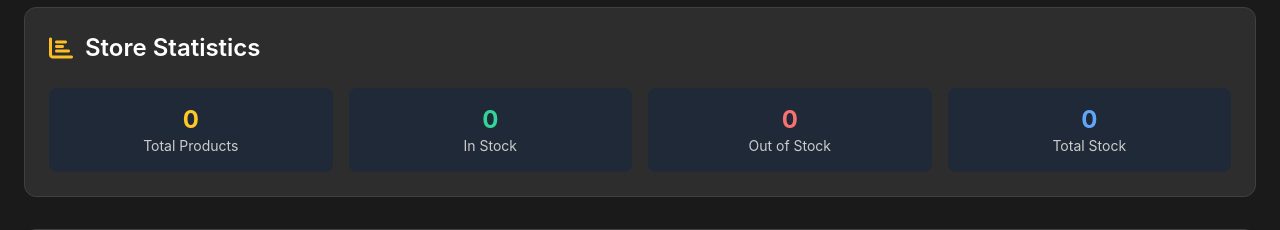
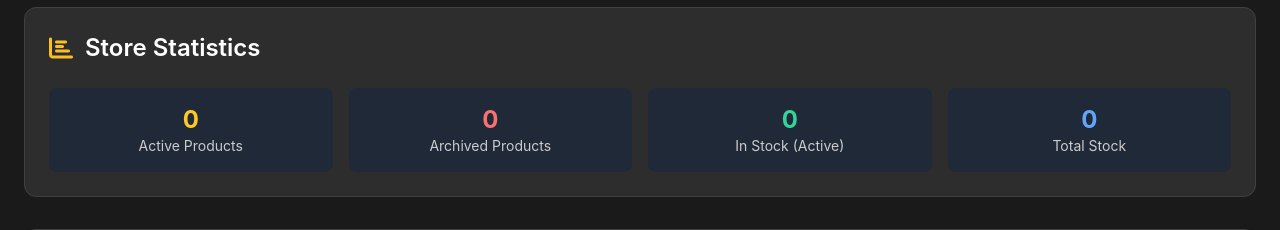
Before and after one commit to code-wolf-byte/Devil2DevilEconomy, a Flask app: template templates/admin.html in a window 1280 px wide. Shown: the part 519-749 px from the top of the page. Run offline with Flask 3, Linux system fonts and the light colour scheme; the template is opened without the code that fills it, so the values that code supplies are empty; parts of the project's set-up code (start-up, migrations or seed data) failed here and were passed over.

Commit message:
Fixed Deleting products

```diff
--- a/app.py
+++ b/app.py
@@ -424,6 +424,8 @@ class Product(db.Model):
     stock = db.Column(db.Integer, nullable=True, default=None)  # None = unlimited, 0 = out of stock, >0 = limited stock
     image_url = db.Column(db.String(200))
     created_at = db.Column(db.DateTime, default=datetime.utcnow)
+    is_active = db.Column(db.Boolean, default=True)  # True = visible in store, False = archived/hidden
+    archived_at = db.Column(db.DateTime)  # When the product was archived
 
     # Digital product fields
     product_type = db.Column(db.String(50), default='physical')  # physical, role, minecraft_skin, game_code, custom
@@ -684,6 +686,32 @@ def update_minecraft_skin_delivery_methods():
 # Run the update function
 update_minecraft_skin_delivery_methods()
 
+def migrate_product_active_status():
+    """Ensure all existing products are marked as active"""
+    try:
+        with app.app_context():
+            # Find products with NULL is_active status (from before the column was added)
+            products_to_update = Product.query.filter(Product.is_active.is_(None)).all()
+
+            if products_to_update:
+                for product in products_to_update:
+                    product.is_active = True
+
+                db.session.commit()
+                app_logger.info(f"Migrated {len(products_to_update)} products to active status")
+            else:
+                app_logger.info("All products already have active status set")
+
+    except Exception as e:
+        app_logger.error(f"Error migrating product active status: {e}")
+        try:
+            db.session.rollback()
+        except RuntimeError:
+            pass
+
+# Run the migration
+migrate_product_active_status()
+
 # Initialize login manager
 @login_manager.user_loader
 def load_user(user_id):
@@ -793,7 +821,8 @@ class DigitalDeliveryService:
 
 @app.route('/')
 def index():
-    products = Product.query.all()
+    # Only show active products in the storefront
+    products = Product.query.filter_by(is_active=True).all()
 
     # Fix any None values in products before sending to template
     for product in products:
@@ -1154,7 +1183,8 @@ def admin_panel():
         flash('Access denied. Admin privileges required.')
         return redirect(url_for('index'))
 
-    products = Product.query.all()
+    # Show all products in admin panel (active and archived), ordered by status and creation date
+    products = Product.query.order_by(Product.is_active.desc(), Product.created_at.desc()).all()
 
     # Fix any None values in products before sending to template
     for product in products:
@@ -1415,22 +1445,96 @@ def delete_product(product_id):
     product_name = product.name
 
     try:
-        # Delete associated image file if it exists
+        # Check if there are any purchases for this product
+        purchase_count = Purchase.query.filter_by(product_id=product_id).count()
+
+        if purchase_count > 0:
+            # Archive the product instead of deleting it to preserve purchase history
+            product.is_active = False
+            product.archived_at = datetime.now(dt.timezone.utc)
+            db.session.commit()
+
+            flash(f'Product "{product_name}" has been removed from the store (archived). '
+                  f'Purchase history for {purchase_count} purchase(s) has been preserved.')
+            app_logger.info(f"Product {product_name} archived by admin {current_user.username} due to existing purchases")
+            return redirect(url_for('admin_panel'))
+
+        # Check for any role assignments or download tokens associated with this product
+        role_assignment_count = db.session.query(RoleAssignment).join(Purchase).filter(Purchase.product_id == product_id).count()
+        download_token_count = db.session.query(DownloadToken).join(Purchase).filter(Purchase.product_id == product_id).count()
+
+        if role_assignment_count > 0 or download_token_count > 0:
+            # Archive the product instead of deleting it to preserve digital delivery integrity
+            product.is_active = False
+            product.archived_at = datetime.now(dt.timezone.utc)
+            db.session.commit()
+
+            flash(f'Product "{product_name}" has been removed from the store (archived). '
+                  f'Digital delivery records have been preserved.')
+            app_logger.info(f"Product {product_name} archived by admin {current_user.username} due to delivery records")
+            return redirect(url_for('admin_panel'))
+
+        # No purchases or delivery records - safe to actually delete
+        # Delete associated image files if they exist
+        files_to_delete = []
         if product.image_url:
-            image_path = os.path.join(app.config['UPLOAD_FOLDER'], product.image_url)
-            if os.path.exists(image_path):
-                try:
-                    os.remove(image_path)
-                    app_logger.info(f"Deleted image file: {product.image_url}")
-                except Exception as e:
-                    app_logger.error(f"Error deleting image file: {e}")
-
+            files_to_delete.append(product.image_url)
+        if hasattr(product, 'preview_image_url') and product.preview_image_url:
+            files_to_delete.append(product.preview_image_url)
+        if hasattr(product, 'download_file_url') and product.download_file_url:
+            files_to_delete.append(product.download_file_url)
+
+        for filename in files_to_delete:
+            if filename:
+                image_path = os.path.join(app.config['UPLOAD_FOLDER'], filename)
+                if os.path.exists(image_path):
+                    try:
+                        os.remove(image_path)
+                        app_logger.info(f"Deleted file: {filename}")
+                    except Exception as e:
+                        app_logger.error(f"Error deleting file {filename}: {e}")
+
+        # Actually delete the product (no purchase history to preserve)
         db.session.delete(product)
         db.session.commit()
         flash(f'Product "{product_name}" deleted successfully!')
+        app_logger.info(f"Product {product_name} permanently deleted by admin {current_user.username}")
+
     except Exception as e:
+        db.session.rollback()
         flash(f'Error deleting product: {str(e)}')
         app_logger.error(f"Error in delete_product: {e}")
+
+    return redirect(url_for('admin_panel'))
+
+@app.route('/admin/product/<int:product_id>/restore', methods=['POST'])
+@login_required
+def restore_product(product_id):
+    """Restore an archived product back to the store"""
+    if not current_user.is_admin:
+        flash('Access denied. Admin privileges required.')
+        return redirect(url_for('index'))
+
+    product = Product.query.get_or_404(product_id)
+    product_name = product.name
+
+    try:
+        if product.is_active:
+            flash(f'Product "{product_name}" is already active in the store.')
+            return redirect(url_for('admin_panel'))
+
+        # Restore the product to active status
+        product.is_active = True
+        product.archived_at = None
+        db.session.commit()
+
+        flash(f'Product "{product_name}" has been restored to the store!')
+        app_logger.info(f"Product {product_name} restored by admin {current_user.username}")
+
+    except Exception as e:
+        db.session.rollback()
+        flash(f'Error restoring product: {str(e)}')
+        app_logger.error(f"Error in restore_product: {e}")
 
     return redirect(url_for('admin_panel'))
 
--- a/templates/admin.html
+++ b/templates/admin.html
@@ -49,24 +49,24 @@
         </h2>
         <div class="grid grid-cols-1 md:grid-cols-4 gap-4">
             <div class="bg-gray-800 p-4 rounded-lg text-center">
-                <div class="text-2xl font-bold asu-gold">{{ products|length }}</div>
-                <div class="text-sm text-muted">Total Products</div>
+                <div class="text-2xl font-bold asu-gold">{{ products|selectattr('is_active', 'equalto', true)|list|length }}</div>
+                <div class="text-sm text-muted">Active Products</div>
+            </div>
+            <div class="bg-gray-800 p-4 rounded-lg text-center">
+                <div class="text-2xl font-bold text-red-400">
+                    {{ products|selectattr('is_active', 'equalto', false)|list|length }}
+                </div>
+                <div class="text-sm text-muted">Archived Products</div>
             </div>
             <div class="bg-gray-800 p-4 rounded-lg text-center">
                 <div class="text-2xl font-bold text-green-400">
-                    {{ (products|selectattr('stock', 'greaterthan', 0)|list|length) + (products|selectattr('stock', 'equalto', -1)|list|length) }}
+                    {{ (products|selectattr('is_active', 'equalto', true)|selectattr('stock', 'greaterthan', 0)|list|length) + (products|selectattr('is_active', 'equalto', true)|selectattr('stock', 'equalto', -1)|list|length) }}
                 </div>
-                <div class="text-sm text-muted">In Stock</div>
-            </div>
-            <div class="bg-gray-800 p-4 rounded-lg text-center">
-                <div class="text-2xl font-bold text-red-400">
-                    {{ products|selectattr('stock', 'equalto', 0)|list|length }}
-                </div>
-                <div class="text-sm text-muted">Out of Stock</div>
+                <div class="text-sm text-muted">In Stock (Active)</div>
             </div>
             <div class="bg-gray-800 p-4 rounded-lg text-center">
                 <div class="text-2xl font-bold text-blue-400">
-                    {{ products|selectattr('stock', 'greaterthan', 0)|sum(attribute='stock') if products else 0 }}
+                    {{ products|selectattr('is_active', 'equalto', true)|selectattr('stock', 'greaterthan', 0)|sum(attribute='stock') if products else 0 }}
                 </div>
                 <div class="text-sm text-muted">Total Stock</div>
             </div>
@@ -101,12 +101,12 @@
                     </thead>
                     <tbody>
                         {% for product in products %}
-                            <tr class="border-b border-gray-700 hover:bg-gray-800 transition-colors">
+                            <tr class="border-b border-gray-700 hover:bg-gray-800 transition-colors {% if not product.is_active %}opacity-60 bg-gray-850{% endif %}">
                                 <td class="py-4 px-2">
                                     {% if product.image_url %}
                                         <img src="{{ url_for('static', filename='uploads/' + product.image_url) }}"
                                              alt="{{ product.name }}"
-                                             class="w-16 h-16 object-cover rounded-lg">
+                                             class="w-16 h-16 object-cover rounded-lg {% if not product.is_active %}grayscale{% endif %}">
                                     {% else %}
                                         <div class="w-16 h-16 bg-gray-700 rounded-lg flex items-center justify-center">
                                             <i class="fas fa-image text-gray-500"></i>
@@ -114,7 +114,14 @@
                                     {% endif %}
                                 </td>
                                 <td class="py-4 px-2">
-                                    <div class="font-semibold">{{ product.name }}</div>
+                                    <div class="font-semibold flex items-center">
+                                        {{ product.name }}
+                                        {% if not product.is_active %}
+                                            <span class="ml-2 bg-red-600 text-white px-2 py-1 rounded-full text-xs">
+                                                <i class="fas fa-archive mr-1"></i>ARCHIVED
+                                            </span>
+                                        {% endif %}
+                                    </div>
                                     <div class="text-sm text-muted">{{ product.description[:50] }}{% if product.description|length > 50 %}...{% endif %}</div>
                                 </td>
                                 <td class="py-4 px-2">
@@ -146,14 +153,25 @@
                                            class="bg-blue-600 hover:bg-blue-700 text-white px-3 py-1 rounded text-sm transition-colors">
                                             <i class="fas fa-edit mr-1"></i>Edit
                                         </a>
+                                        {% if product.is_active %}
                                             <form method="POST" action="{{ url_for('delete_product', product_id=product.id) }}"
                                                   style="display: inline;"
-                                              onsubmit="return confirm('Are you sure you want to delete {{ product.name }}?')">
+                                                  onsubmit="return confirm('Are you sure you want to remove {{ product.name }} from the store?')">
                                                 <button type="submit"
                                                         class="bg-red-600 hover:bg-red-700 text-white px-3 py-1 rounded text-sm transition-colors">
-                                                <i class="fas fa-trash mr-1"></i>Delete
+                                                    <i class="fas fa-archive mr-1"></i>Remove
                                                 </button>
                                             </form>
+                                        {% else %}
+                                            <form method="POST" action="{{ url_for('restore_product', product_id=product.id) }}"
+                                                  style="display: inline;"
+                                                  onsubmit="return confirm('Are you sure you want to restore {{ product.name }} to the store?')">
+                                                <button type="submit"
+                                                        class="bg-green-600 hover:bg-green-700 text-white px-3 py-1 rounded text-sm transition-colors">
+                                                    <i class="fas fa-undo mr-1"></i>Restore
+                                                </button>
+                                            </form>
+                                        {% endif %}
                                     </div>
                                 </td>
                             </tr>
@@ -165,12 +183,12 @@
             <!-- Mobile Card View -->
             <div class="lg:hidden space-y-4">
                 {% for product in products %}
-                    <div class="card p-4">
+                    <div class="card p-4 {% if not product.is_active %}opacity-60 bg-gray-850{% endif %}">
                         <div class="flex items-start space-x-4">
                             {% if product.image_url %}
                                 <img src="{{ url_for('static', filename='uploads/' + product.image_url) }}"
                                      alt="{{ product.name }}"
-                                     class="w-16 h-16 object-cover rounded-lg flex-shrink-0">
+                                     class="w-16 h-16 object-cover rounded-lg flex-shrink-0 {% if not product.is_active %}grayscale{% endif %}">
                             {% else %}
                                 <div class="w-16 h-16 bg-gray-700 rounded-lg flex items-center justify-center flex-shrink-0">
                                     <i class="fas fa-image text-gray-500"></i>
@@ -178,7 +196,14 @@
                             {% endif %}
 
                             <div class="flex-1 min-w-0">
-                                <h3 class="font-semibold text-lg">{{ product.name }}</h3>
+                                <h3 class="font-semibold text-lg flex items-center">
+                                    {{ product.name }}
+                                    {% if not product.is_active %}
+                                        <span class="ml-2 bg-red-600 text-white px-2 py-1 rounded-full text-xs">
+                                            <i class="fas fa-archive mr-1"></i>ARCHIVED
+                                        </span>
+                                    {% endif %}
+                                </h3>
                                 <p class="text-sm text-muted mb-2">{{ product.description }}</p>
 
                                 <div class="flex items-center justify-between mb-3">
@@ -205,14 +230,25 @@
                                        class="bg-blue-600 hover:bg-blue-700 text-white px-3 py-1 rounded text-sm transition-colors">
                                         <i class="fas fa-edit mr-1"></i>Edit
                                     </a>
+                                    {% if product.is_active %}
                                         <form method="POST" action="{{ url_for('delete_product', product_id=product.id) }}"
                                               style="display: inline;"
-                                          onsubmit="return confirm('Are you sure you want to delete {{ product.name }}?')">
+                                              onsubmit="return confirm('Are you sure you want to remove {{ product.name }} from the store?')">
                                             <button type="submit"
                                                     class="bg-red-600 hover:bg-red-700 text-white px-3 py-1 rounded text-sm transition-colors">
-                                            <i class="fas fa-trash mr-1"></i>Delete
+                                                <i class="fas fa-archive mr-1"></i>Remove
                                             </button>
                                         </form>
+                                    {% else %}
+                                        <form method="POST" action="{{ url_for('restore_product', product_id=product.id) }}"
+                                              style="display: inline;"
+                                              onsubmit="return confirm('Are you sure you want to restore {{ product.name }} to the store?')">
+                                            <button type="submit"
+                                                    class="bg-green-600 hover:bg-green-700 text-white px-3 py-1 rounded text-sm transition-colors">
+                                                <i class="fas fa-undo mr-1"></i>Restore
+                                            </button>
+                                        </form>
+                                    {% endif %}
                                 </div>
                             </div>
                         </div>
```
Lines whose indentation alone changed are shown as unchanged.
